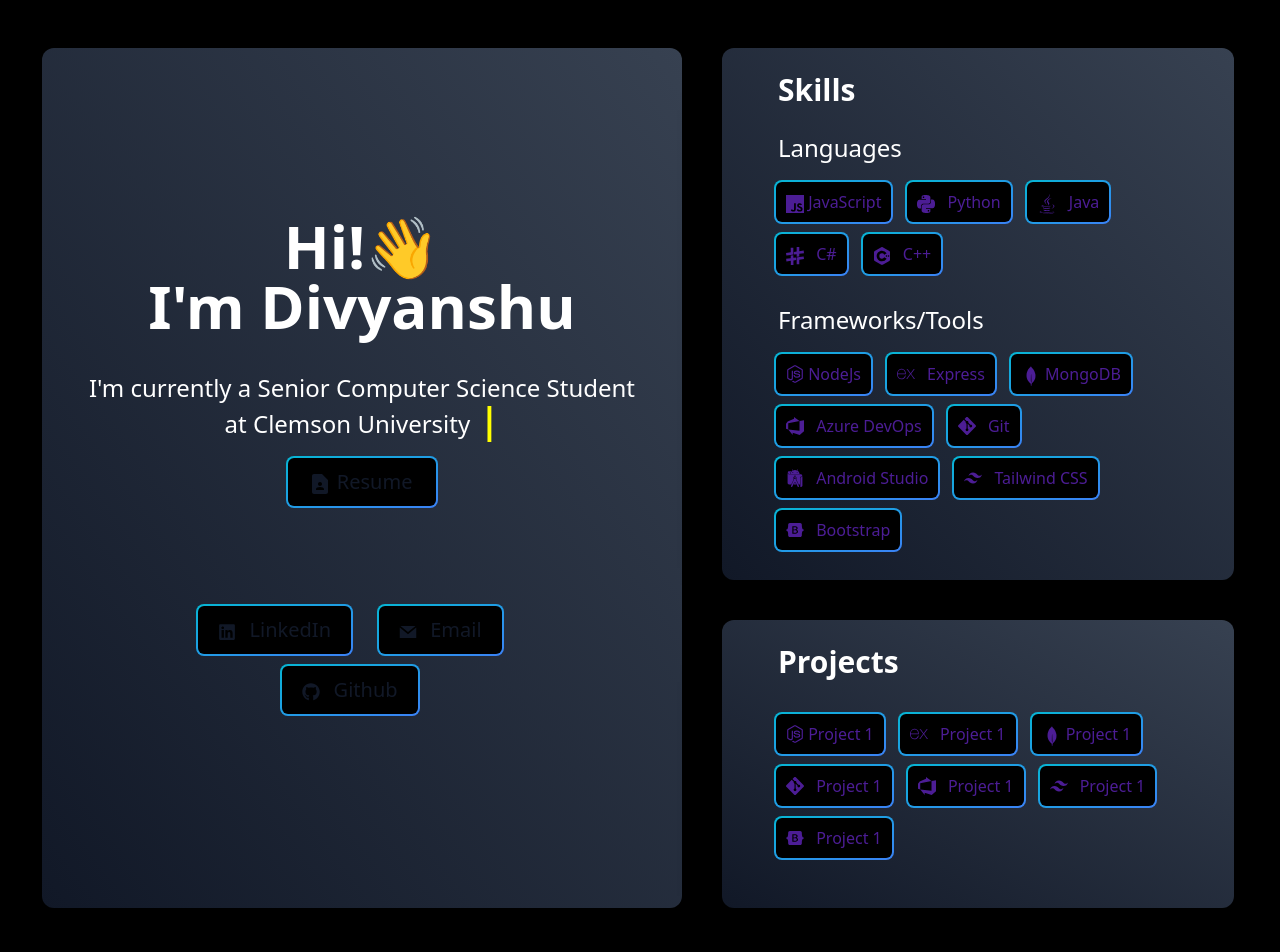
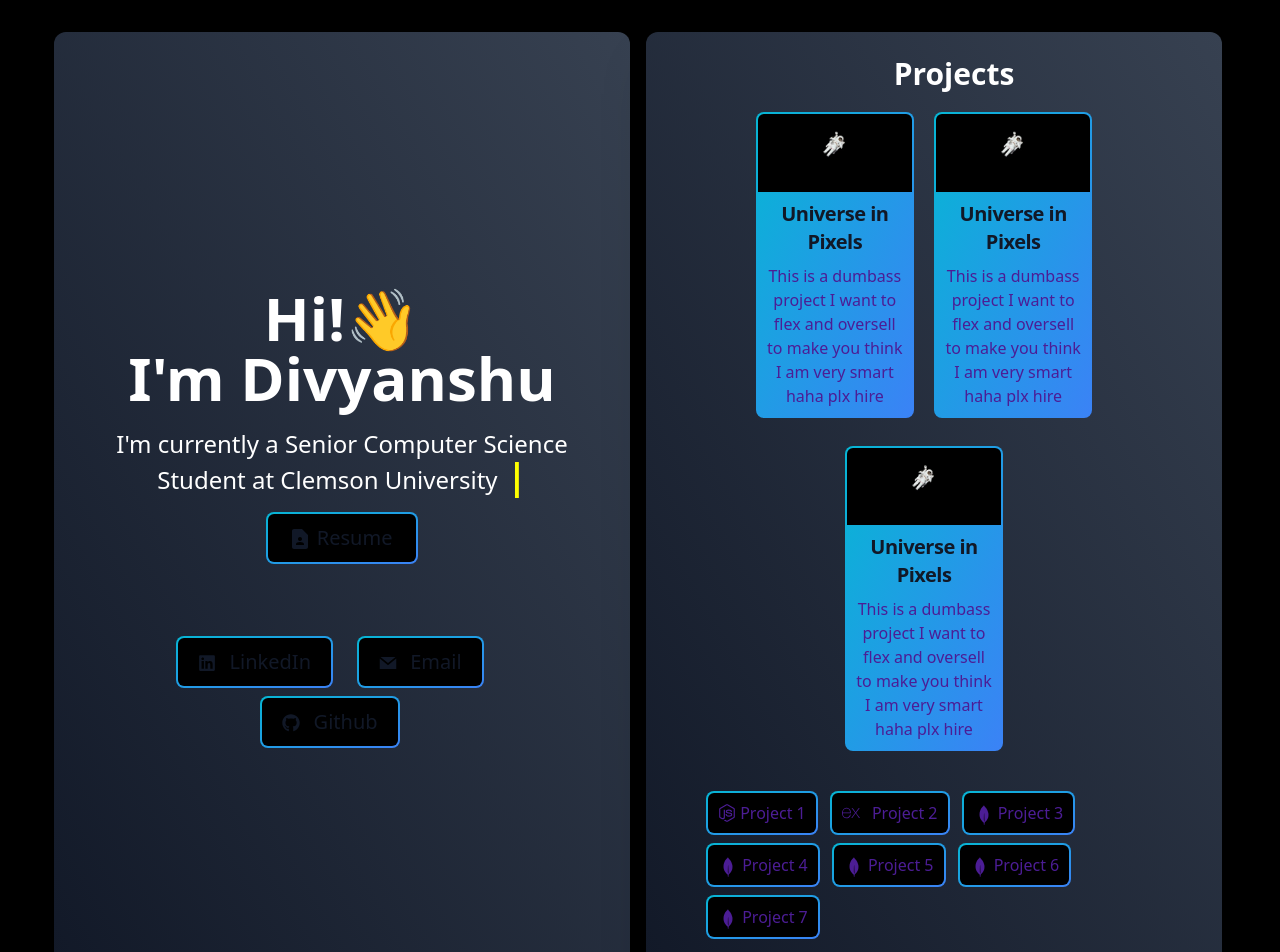
Before and after one commit to divpatel10/divyanshupatel.me, a React (Create React App) app in the folder mywebsite/: page / in a window 1280 px wide. Shown: the top 952 px of the page. Before the commit the page ends 908 px from the top, so only its background shows below. Built offline with nearby package versions, Linux system fonts and the light colour scheme; the HTML template or start-up script is replaced by a standard one.

Commit message:
added support for project card with images

```diff
--- a/mywebsite/src/App.js
+++ b/mywebsite/src/App.js
@@ -3,22 +3,23 @@
 import Projects from "./components/Projects"
 import Skills from "./components/Skills"
 import AboutMe from "./components/AboutMe"
+import Frameworks from "./components/Frameworks"
 
 function App() {
   return (
+    <div>
 
       <div className="flex justify-center flex-wrap h-full">
 
-        <AboutMe/>
+        <AboutMe />
 
-        <div className="flex flex-col justify-between mx-6 md:mx-0 md:w-[40%]">
+          <Projects />
+        <Skills/>
+        <Frameworks/>
 
-        <Skills/>
+      </div>
+      </div>
 
-        <Projects/>
-
-        </div>
-    </div>
 
   );
 }
--- a/mywebsite/src/components/AboutMe.js
+++ b/mywebsite/src/components/AboutMe.js
@@ -7,11 +7,11 @@
 
 function AboutMe() {
     return (
-        <div className="flex flex-col items-center justify-center text-center p-6 from-gray-700 to-gray-900 bg-gradient-to-bl text-white shadow-2xl rounded-xl mx-10  mb-8 mt-12 flex-1 md:mb-0  md:w-[50%] md:-ml-1 sm:flex-initial">
+        <div className="flex flex-col items-center justify-center text-center p-6 from-gray-700 to-gray-900 bg-gradient-to-bl text-white shadow-2xl rounded-xl mx-5  mb-8 mt-8 flex-1 md:mb-0  md:w-[45%] md:-ml-1 sm:flex-initial">
                 <h1 className='text-4xl sm:text-6xl  leading-relaxed font-semibold mt-6'>
                     Hi!👋 <br />I'm Divyanshu
                 </h1>
-                <p className=' text-xl sm:text-2xl pt-1 pb-4 px-5 mt-8 w-auto inline-block border-b-1 text-ellipsis' >
+                <p className=' text-xl sm:text-2xl pt-1 pb-4 px-5 mt-4 w-auto inline-block border-b-1 text-ellipsis' >
                     I'm currently a Senior Computer Science Student at Clemson University
                     <span class="cursor"><b> |</b></span>
                 </p>
@@ -22,7 +22,7 @@
                     </span>
                 </button>
 
-                <div className='my-4 flex flex-wrap justify-center -m-1 relative mt-16 p-6 px-6 sm:px-32'>
+                <div className='my-2 flex flex-wrap justify-center -m-1 relative mt-12 p-4 px-6 sm:px-20'>
 
                     <Tags title="LinkedIn" isMain={true} icon={<FaLinkedin className="inline-block text-lg mr-2" />} />
                     <Tags title="Email" isMain={true} icon={<GrMail className="inline-block text-lg mr-2" />} />
--- /dev/null
+++ b/mywebsite/src/components/Frameworks.js
@@ -0,0 +1,35 @@
+import React from "react"
+import Tags from "./Tags";
+import { SiJavascript, SiPython, SiSharp, SiCplusplus, SiExpress, SiMongodb, SiAzuredevops, SiGit, SiTailwindcss, SiAndroidstudio } from 'react-icons/si';
+import { FaBootstrap, FaJava, FaNodeJs } from 'react-icons/fa';
+
+
+
+
+function Frameworks() {
+    return (
+        <div className="flex flex-col items-center justify-between text-center p-6 from-gray-700 to-gray-900 bg-gradient-to-bl text-white shadow-2xl rounded-xl mb-8 mt-5 flex-1 md:mb-8  md:w-[45%] md:-ml-1 sm:flex-initial">
+            <h2 className='text-2xl sm:text-3xl font-semibold ml-10'>Frameworks/Tools</h2>
+
+            <div>
+
+
+                <div className='-mt-2 flex flex-wrap -m-1 p-6 sm:px-10'>
+
+                    <Tags title="NodeJs" icon={<FaNodeJs className="inline-block text-lg -mt-1" />} />
+                    <Tags title="Express" icon={<SiExpress className="inline-block text-lg mr-2 -mt-1" />} />
+                    <Tags title="MongoDB" icon={<SiMongodb className="inline-block text-xl" />} />
+                    <Tags title="Azure DevOps" icon={<SiAzuredevops className="inline-block text-lg mr-2 -mt-1" />} />
+                    <Tags title="Git" icon={<SiGit className="inline-block text-lg mr-2 -mt-1" />} />
+                    <Tags title="Android Studio" icon={<SiAndroidstudio className="inline-block text-lg mr-2 -mt-1" />} />
+                    <Tags title="Tailwind CSS" icon={<SiTailwindcss className="inline-block text-lg mr-2 -mt-1" />} />
+                    <Tags title="Bootstrap" icon={<FaBootstrap className="inline-block text-lg mr-2 -mt-1" />} />
+                </div>
+            </div>
+
+        </div>
+
+    );
+}
+
+export default Frameworks;
--- /dev/null
+++ b/mywebsite/src/components/ProjectCard.js
@@ -0,0 +1,26 @@
+import React from "react"
+import Tags from "./Tags";
+import { SiJavascript, SiPython, SiSharp, SiCplusplus, SiExpress, SiMongodb, SiAzuredevops, SiGit, SiTailwindcss, SiAndroidstudio } from 'react-icons/si';
+import { FaBootstrap, FaJava, FaNodeJs } from 'react-icons/fa';
+import uip from '../images/universeinpixels.png'
+
+
+
+
+function ProjectCard() {
+    return (
+        <div class="flex-wrap relative inline-flex items-center justify-center p-0.5 mb-2 overflow-hidden text-md mr-5 mt-5 font-medium text-violet-900 rounded-lg group bg-gradient-to-br from-cyan-500 to-blue-500  md:w-[30%] dark:text-white">
+        <a href="#">
+            <img class="rounded-t-md" src={uip} alt="" />
+        </a>
+        <div class="p-2">
+            <a href="#">
+                <h5 class="text-gray-900 font-bold text-xl tracking-tight mb-2 dark:text-white">Universe in Pixels</h5>
+            </a>
+        <p>This is a dumbass project I want to flex and oversell to make you think I am very smart haha plx hire</p>
+        </div>
+    </div>
+    );
+}
+
+export default ProjectCard;
--- a/mywebsite/src/components/Projects.js
+++ b/mywebsite/src/components/Projects.js
@@ -1,29 +1,37 @@
 import React from "react"
 import Tags from "./Tags";
-import {  SiExpress, SiMongodb, SiAzuredevops, SiGit, SiTailwindcss } from 'react-icons/si';
+import { SiExpress, SiMongodb, SiAzuredevops, SiGit, SiTailwindcss } from 'react-icons/si';
 import { FaBootstrap, FaJava, FaNodeJs } from 'react-icons/fa';
-
-
+import ProjectCard from "./ProjectCard";
 
 
 function Projects() {
     return (
-        <div className="flex flex-col from-gray-700 to-gray-900 bg-gradient-to-bl text-white rounded-xl pt-6 px-4 mt-10 shadow-2xl">
+        <div className="flex flex-col items-center justify-between text-center p-6 from-gray-700 to-gray-900 bg-gradient-to-bl text-white shadow-2xl rounded-xl mb-8 mt-8 flex-1 md:mb-0  md:w-[45%] md:-ml-1 sm:flex-initial">
 
             <div>
-                <p className='text-2xl sm:text-3xl font-semibold ml-10'>
+                <p className='text-2xl sm:text-3xl font-semibold ml-10 '>
                     Projects
                 </p>
 
+                <ProjectCard/>
+                <ProjectCard/>
+                <ProjectCard/>
+
+
+
                 <div className='my-4 flex flex-wrap -m-1 mt-2 p-6 sm:px-10'>
 
+
+
                     <Tags title="Project 1" icon={<FaNodeJs className="inline-block text-lg -mt-1" />} />
-                    <Tags title="Project 1" icon={<SiExpress className="inline-block text-lg mr-2 -mt-1" />} />
-                    <Tags title="Project 1" icon={<SiMongodb className="inline-block text-xl" />} />
-                    <Tags title="Project 1" icon={<SiGit className="inline-block text-lg mr-2 -mt-1" />} />
-                    <Tags title="Project 1" icon={<SiAzuredevops className="inline-block text-lg mr-2 -mt-1" />} />
-                    <Tags title="Project 1" icon={<SiTailwindcss className="inline-block text-lg mr-2 -mt-1" />} />
-                    <Tags title="Project 1" icon={<FaBootstrap className="inline-block text-lg mr-2 -mt-1" />} />
+                    <Tags title="Project 2" icon={<SiExpress className="inline-block text-lg mr-2 -mt-1" />} />
+                    <Tags title="Project 3" icon={<SiMongodb className="inline-block text-xl" />} />
+                    <Tags title="Project 4" icon={<SiMongodb className="inline-block text-xl" />} />
+                    <Tags title="Project 5" icon={<SiMongodb className="inline-block text-xl" />} />
+                    <Tags title="Project 6" icon={<SiMongodb className="inline-block text-xl" />} />
+                    <Tags title="Project 7" icon={<SiMongodb className="inline-block text-xl" />} />
+
 
                 </div>
             </div>
--- a/mywebsite/src/components/Skills.js
+++ b/mywebsite/src/components/Skills.js
@@ -8,36 +8,20 @@
 
 function Skills() {
     return (
-        <div className="flex flex-col from-gray-700 to-gray-900 bg-gradient-to-bl text-white rounded-xl pt-6 px-4 mt-12 shadow-2xl">
-            <h2 className='text-2xl sm:text-3xl font-semibold ml-10'>Skills</h2>
+        <div className="flex flex-col items-center justify-center text-center p-6 from-gray-700 to-gray-900 bg-gradient-to-bl text-white shadow-2xl rounded-xl mx-5  mb-8 mt-5 flex-1 md:mb-8  md:w-[45%] md:-ml-1 sm:flex-initial">
+            <h2 className='text-2xl sm:text-3xl font-semibold ml-10'>Languages</h2>
             <div className="mt-6">
-                <p className='text-xl sm:text-2xl ml-10'>
-                    Languages
-                </p>
+
 
                 <div className='-mt-2 flex flex-wrap -m-1 p-6 sm:px-10'>
                     <Tags title="JavaScript" icon={<SiJavascript className="inline-block text-lg" />} />
                     <Tags title="Python" icon={<SiPython className="inline-block text-lg mr-2" />} />
                     <Tags title="Java" icon={<FaJava className="inline-block text-xl mr-2" />} />
                     <Tags title="C#" icon={<SiSharp className="inline-block text-lg mr-2" />} />
+                    <Tags title="C#" icon={<SiSharp className="inline-block text-lg mr-2" />} />
+                    <Tags title="C#" icon={<SiSharp className="inline-block text-lg mr-2" />} />
+                    <Tags title="C#" icon={<SiSharp className="inline-block text-lg mr-2" />} />
                     <Tags title="C++" icon={<SiCplusplus className="inline-block text-lg mr-2" />} />
-                </div>
-            </div>
-            <div>
-                <p className='text-xl sm:text-2xl ml-10'>
-                    Frameworks/Tools
-                </p>
-
-                <div className='-mt-2 flex flex-wrap -m-1 p-6 sm:px-10'>
-
-                    <Tags title="NodeJs" icon={<FaNodeJs className="inline-block text-lg -mt-1" />} />
-                    <Tags title="Express" icon={<SiExpress className="inline-block text-lg mr-2 -mt-1" />} />
-                    <Tags title="MongoDB" icon={<SiMongodb className="inline-block text-xl" />} />
-                    <Tags title="Azure DevOps" icon={<SiAzuredevops className="inline-block text-lg mr-2 -mt-1" />} />
-                    <Tags title="Git" icon={<SiGit className="inline-block text-lg mr-2 -mt-1" />} />
-                    <Tags title="Android Studio" icon={<SiAndroidstudio className="inline-block text-lg mr-2 -mt-1" />} />
-                    <Tags title="Tailwind CSS" icon={<SiTailwindcss className="inline-block text-lg mr-2 -mt-1" />} />
-                    <Tags title="Bootstrap" icon={<FaBootstrap className="inline-block text-lg mr-2 -mt-1" />} />
                 </div>
             </div>
 
--- a/mywebsite/src/components/Tags.js
+++ b/mywebsite/src/components/Tags.js
@@ -11,8 +11,8 @@
 
     else{
         return (
-            <button class="relative inline-flex items-center justify-center p-0.5 mb-2 overflow-hidden text-md mr-3 font-medium text-violet-900 rounded-lg group bg-gradient-to-br from-cyan-500 to-blue-500 group-hover:from-cyan-500 group-hover:to-blue-600 hover:text-white dark:text-white focus:ring-4 focus:ring-cyan-200 dark:focus:ring-cyan-800">
-            <span class="relative inline-block px-2.5 py-2 transition-all ease-in duration-75 bg-black dark:bg-black rounded-md group-hover:bg-opacity-0">
+            <button className="relative inline-flex items-center justify-center p-0.5 mb-2 overflow-hidden text-md mr-3 font-medium text-violet-900 rounded-lg group bg-gradient-to-br from-cyan-500 to-blue-500 group-hover:from-cyan-500 group-hover:to-blue-600 hover:text-white dark:text-white focus:ring-4 focus:ring-cyan-200 dark:focus:ring-cyan-800">
+            <span className="relative inline-block px-2.5 py-2 transition-all ease-in duration-75 bg-black dark:bg-black rounded-md group-hover:bg-opacity-0">
                {icon} {title}
             </span>
         </button>
```
Also changed, not shown: mywebsite/src/images/universeinpixels.png (added), 1 other file (tests, documents, lock files or other folders).
